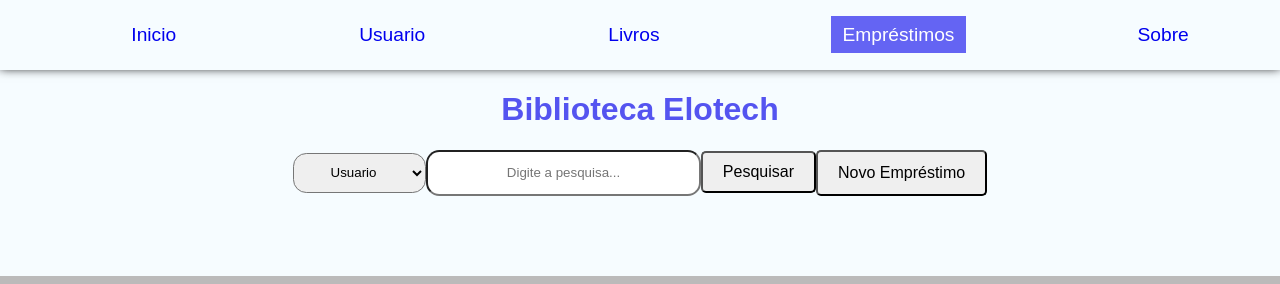
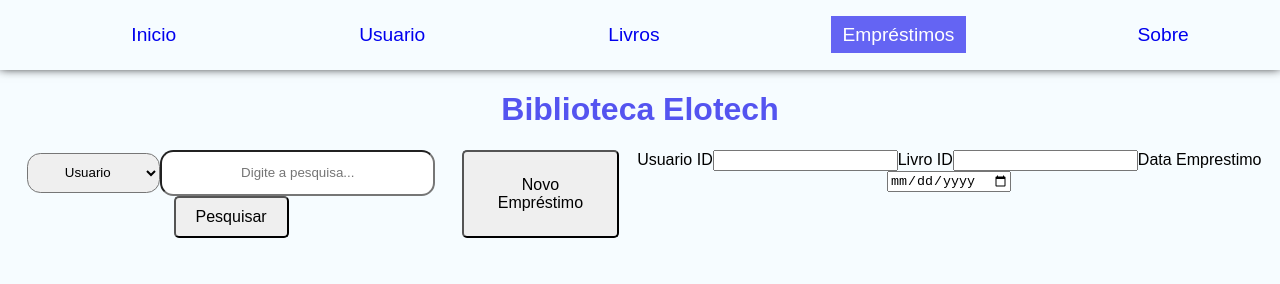
Before and after one commit to CastilhoLeo/front-atividade-elotech, a React (Vite) app in the folder web/front-atividade-elotech/: page /emprestimos in a window 1280 px wide. Shown: the top 284 px of the page. Built offline with nearby package versions, Linux system fonts and the light colour scheme; no server answers.

Commit message:
iniciando cadastro de emprestimo

```diff
--- a/web/front-atividade-elotech/src/component/emprestimo/CadastroEmprestimo.tsx
+++ b/web/front-atividade-elotech/src/component/emprestimo/CadastroEmprestimo.tsx
@@ -2,7 +2,14 @@
 const CadastroEmprestimo = () => {
   return (
     <div>
-      teste
+      <form>
+        <label>Usuario ID</label>
+        <input type="number" />
+        <label>Livro ID</label>
+        <input type="number" />
+        <label>Data Emprestimo</label>
+        <input type="date" />
+      </form>
     </div>
   )
 }
--- a/web/front-atividade-elotech/src/pages/Emprestimo.tsx
+++ b/web/front-atividade-elotech/src/pages/Emprestimo.tsx
@@ -2,6 +2,7 @@ import {  EmprestimoContextProvider } from '../context/EmprestimoContext'
 import PesquisaEmprestimo from '../component/emprestimo/PesquisaEmprestimo'
 import styles from './Emprestimo.module.css'
 import ListaEmprestimo from '../component/emprestimo/ListaEmprestimo'
+import CadastroEmprestimo from '../component/emprestimo/CadastroEmprestimo'
 
 const Emprestimo = () => {
   return (
@@ -11,6 +12,7 @@ const Emprestimo = () => {
     <div className={styles.menu_emprestimo}>
       <PesquisaEmprestimo/>
       <button>Novo Empréstimo</button>
+      <CadastroEmprestimo/>
     </div>
     <ListaEmprestimo/>
     </div>
```
